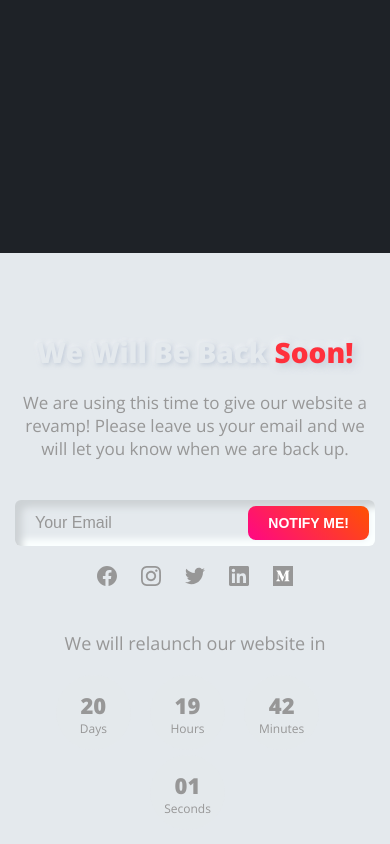
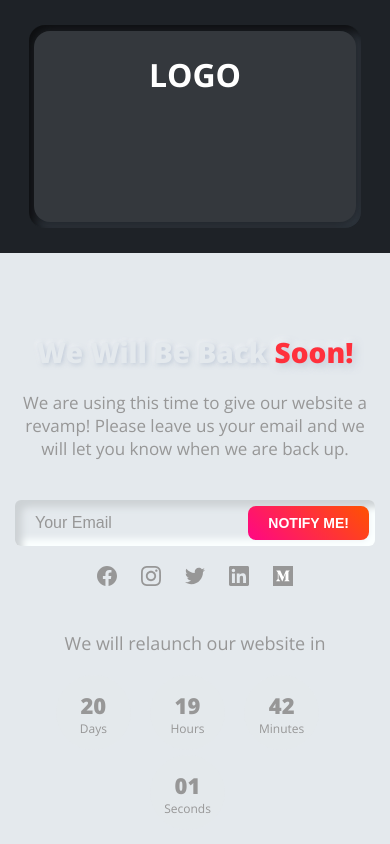
Before and after one commit to Cubenest/lawtorney-coming-soon, a plain HTML site: page index.html in a window 390 px wide. Drawn offline with nearby package versions, Linux system fonts and the light colour scheme.

Commit message:
logo and seo

```diff
--- a/assets/css/style.css
+++ b/assets/css/style.css
@@ -107,7 +107,7 @@ input[type="submit"] {
     left: 0;
     width: 100%;
     height: 100%;
-    background: #312a2b;
+    background: #1e2227;
     z-index: 999;
 }
 #loader {
@@ -327,6 +327,34 @@ input[type="submit"] {
     font-size: 12px;
 }
 
+.head {
+    display: flex;
+    width: 100%;
+    height: 30%;
+    background-color: #1e2227;
+    align-items: center;
+    justify-content: center;
+}
+.logo {
+    width: 60%;
+    height: 80%;
+    align-items: center;
+    justify-content: center;
+    display: flex;
+    background: none;
+    border-radius: 2em;
+    box-shadow: inset 5px 5px 10px #0d0e10, inset -5px -5px 10px #2f363e;
+}
+
+.logo-container {
+    width: 97%;
+    height: 94%;
+    border-radius: 2em;
+    background-color: #34383d;
+    text-align: center;
+    color: white;
+}
+
 @media screen and (min-width: 1200px) {
     .content-wrap {
         position: absolute;
@@ -363,10 +391,11 @@ input[type="submit"] {
         height: 75px;
         width: 75px;
     }
+    .logo {
+        border-radius: 1em;
+        width: 85%;
+    }
+    .logo-container {
+        border-radius: 1em;
+    }
 }
-
-.head {
-    width: 100%;
-    height: 30%;
-    background-color: #1e2227;
-}
--- a/index.html
+++ b/index.html
@@ -1,12 +1,40 @@
 <!DOCTYPE html>
 <html lang="en">
     <head>
+        <!-- Global site tag (gtag.js) - Google Analytics -->
+        <script
+            async
+            src="https://www.googletagmanager.com/gtag/js?id=UA-175234163-1"
+        ></script>
+        <script>
+            window.dataLayer = window.dataLayer || [];
+            function gtag() {
+                dataLayer.push(arguments);
+            }
+            gtag("js", new Date());
+
+            gtag("config", "UA-175234163-1");
+        </script>
+
         <meta http-equiv="Content-Type" content="text/html; charset=utf-8" />
         <meta
             name="viewport"
             content="width=device-width, initial-scale=1, shrink-to-fit=no"
         />
         <meta name="robots" content="index,follow" />
+        <meta
+            name="keywords"
+            content="Legal, Law, Trademark, Solution, Automate"
+        />
+        <meta
+            name="description"
+            content="Fully automated Legal Solution Platform for all you're Legal needs"
+        />
+        <meta name="subject" content="Legal Solution Platform" />
+        <meta name="copyright" content="Lawtorney" />
+        <meta name="Classification" content="Business" />
+        <meta name="author" content="Lawtorney, lawtorneylegal@gmail.com" />
+        <meta name="url" content="https://lawtorney.in" />
         <title>Lawtorney</title>
         <meta name="description" content="" />
         <link rel="icon" href="assets/images/favicon.png" sizes="32x32" />
@@ -20,7 +48,11 @@
         <div class="preloader" id="preloader">
             <div id="loader"></div>
         </div>
-        <div class="head"></div>
+        <div class="head">
+            <div class="logo">
+                <div class="logo-container"><h1>LOGO</h1></div>
+            </div>
+        </div>
         <div class="content">
             <div class="content-wrap">
                 <!-- <div class="logo-box">
```
